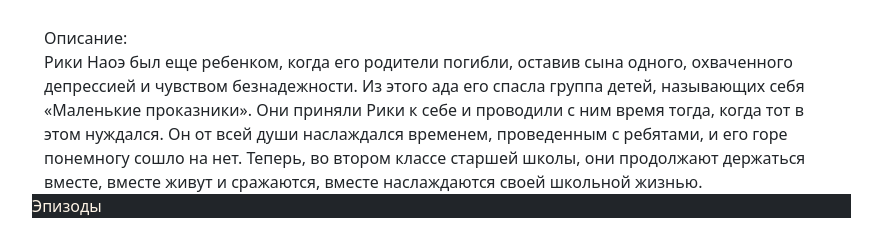
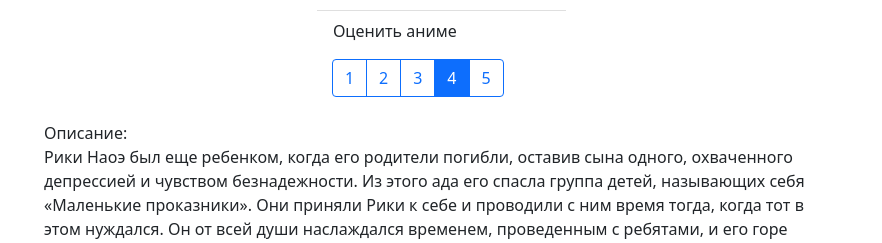
Before and after one commit to IvanShvedov/anime-site, a Django app: a page that uses anime_site/mainapp/templates/anime_page.html in a window 1280 px wide. Shown: the part 498-741 px from the top of the page, without its empty margins (20-902 px from the left). Before the commit the page ends 716 px from the top, so only its background shows below. Run offline with Django 3.2, Linux system fonts and the light colour scheme; a user stored in the database is signed in; data comes from the database, SQL or seed files in the repository; both versions use the stored data as it was after the commit; data that the repository does not hold is empty.

Commit message:
Grade added

```diff
--- a/anime_site/mainapp/admin.py
+++ b/anime_site/mainapp/admin.py
@@ -7,3 +7,4 @@ admin.site.register(Episode)
 admin.site.register(Genre)
 admin.site.register(Author)
 admin.site.register(Comment)
+admin.site.register(Grade)
--- a/anime_site/mainapp/models.py
+++ b/anime_site/mainapp/models.py
@@ -72,3 +72,13 @@ class Comment(models.Model):
 
     def __str__(self):
         return f"User: {self.user}, comment: {self.comment}"
+
+
+class Grade(models.Model):
+
+    user = models.ForeignKey(User, verbose_name='Пользователь', on_delete=models.CASCADE)
+    anime = models.ForeignKey(Anime, verbose_name='Аниме', on_delete=models.CASCADE)
+    grade = models.PositiveSmallIntegerField(verbose_name='Оценка')
+
+    def __str__(self):
+        return f"User: {self.user}, grade: {self.grade}"
--- /dev/null
+++ b/anime_site/mainapp/static/grade.js
@@ -0,0 +1,30 @@
+let radios = document.querySelectorAll('.btn-check')
+let url = '/grades'
+radios.forEach(radio =>{
+    radio.addEventListener('change', function(){
+        let grade = radio.id.slice(-1)
+        var csrftoken = document.querySelector("[name=csrfmiddlewaretoken]").value
+        let anime = document.querySelector(".anime-slug").value
+        let body = {
+            'grade': grade,
+            'anime': anime
+        }
+        fetch(url, {
+            method: 'POST',
+            headers: {
+                'X-CSRFToken': csrftoken
+            },
+            body: JSON.stringify(body)
+        })
+    })
+})
+
+window.onload = function() {
+    let slug = document.querySelector('.anime-slug').value
+    fetch(url+'?slug='+slug)
+    .then(response => response.json())
+    .then(data => {
+        selector = '#btnradio' + data.grade
+        document.querySelector(selector).checked = true
+    })
+}
--- a/anime_site/mainapp/templates/anime_page.html
+++ b/anime_site/mainapp/templates/anime_page.html
@@ -1,4 +1,5 @@
 {% extends 'base.html' %}
+{% load static %}
 
 {% block content%}
     <div class="container-fluid" style="padding-left: 4em;">
@@ -33,6 +34,31 @@
                             <li class="list-group-item">
                                 Возрастной рейтинг: {{anime.age_raiting}}
                             </li>
+                            <li class="list-group-item">
+                                <p>Оценить аниме</p>
+                                {% if user.is_authenticated %}
+                                    <div class="btn-group" role="group" aria-label="Basic radio toggle button group">
+                                        <input type="radio" class="btn-check" name="btnradio" id="btnradio1" autocomplete="off">
+                                        <label class="btn btn-outline-primary" for="btnradio1">1</label>
+
+                                        <input type="radio" class="btn-check" name="btnradio" id="btnradio2" autocomplete="off">
+                                        <label class="btn btn-outline-primary" for="btnradio2">2</label>
+
+                                        <input type="radio" class="btn-check" name="btnradio" id="btnradio3" autocomplete="off">
+                                        <label class="btn btn-outline-primary" for="btnradio3">3</label>
+
+                                        <input type="radio" class="btn-check" name="btnradio" id="btnradio4" autocomplete="off">
+                                        <label class="btn btn-outline-primary" for="btnradio4">4</label>
+
+                                        <input type="radio" class="btn-check" name="btnradio" id="btnradio5" autocomplete="off">
+                                        <label class="btn btn-outline-primary" for="btnradio5">5</label>
+                                    </div>
+                                {% else %}
+                                    <div class="alert alert-warning" role="alert">
+                                        Войдите в свой аккаунт, чтобы ставить оценки
+                                    </div>
+                                {% endif %}
+                            </li>
                         </ul>
                     </div>
                     <div class="col-sm-4"></div>
@@ -64,4 +90,6 @@
             </div>
         </div>
     </div>
+    <script src="{% static 'grade.js' %}"></script>
+
 {% endblock content%}
--- a/anime_site/mainapp/urls.py
+++ b/anime_site/mainapp/urls.py
@@ -13,5 +13,6 @@ urlpatterns = [
     path('login', views.LoginView.as_view(), name='login_page'),
     path('logout', views.log_out, name='logout'),
     path('register', views.RegView.as_view(), name='reg_page'),
-    path('comments', views.CommentView.as_view(), name='comments')
+    path('comments', views.CommentView.as_view(), name='comments'),
+    path('grades', views.GradeView.as_view(), name='grades')
 ] + static(settings.STATIC_URL, document_root=settings.STATIC_ROOT)
--- a/anime_site/mainapp/views.py
+++ b/anime_site/mainapp/views.py
@@ -149,3 +149,34 @@ class CommentView(View):
                 }
             )
         return JsonResponse(body, safe=False)
+
+
+class GradeView(View):
+
+    def post(self, request, *args, **kwargs):
+        try:
+            data = json.loads(request.body.decode('utf-8'))
+            if data['grade'] != None and data['grade'] != '':
+                anime = Anime.objects.get(slug=data['anime'])
+                grade = Grade.objects.get(user=request.user, anime=anime)
+                grade.grade = data['grade']
+                grade.save()
+        except Grade.DoesNotExist:
+            data = json.loads(request.body.decode('utf-8'))
+            if data['grade'] != None and data['grade'] != '':
+                anime = Anime.objects.get(slug=data['anime'])
+                grade = Grade.objects.create(
+                    user = request.user,
+                    anime = anime,
+                    grade = data['grade']
+                )
+                grade.save()
+        return HttpResponse(content="success")
+
+    def get(self, request):
+        anime = Anime.objects.get(slug=request.GET['slug'])
+        grade = Grade.objects.get(anime=anime, user=request.user)
+        body = {
+            'grade': grade.grade
+        }
+        return JsonResponse(body, safe=False)
```
Also changed, not shown: anime_site/db.sqlite3, anime_site/mainapp/migrations/0010_grade.py (added).
